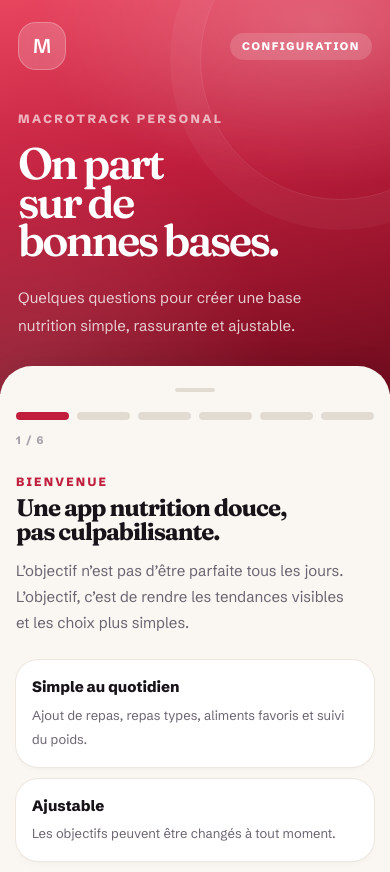
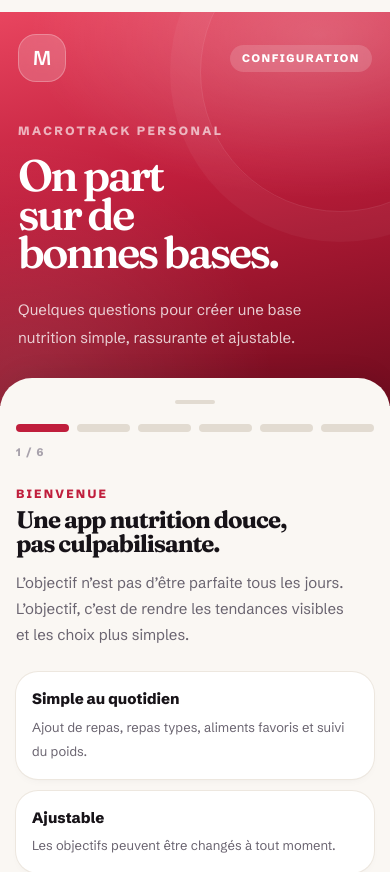
Before and after one commit to vincentchaumei-dev/macrotrack-mitzi, a Next.js app: page /onboarding in a window 390 px wide. Shown: the top 872 px of the page. Built offline with nearby package versions, Linux system fonts and the light colour scheme.

Commit message:
fix: add iOS safe area spacing

```diff
--- a/src/app/globals.css
+++ b/src/app/globals.css
@@ -2031,3 +2031,19 @@
   border: 1px solid var(--mt-line);
   box-shadow: var(--mt-shadow-sm);
 }
+
+.mt-phone-shell {
+  padding-top: env(safe-area-inset-top);
+}
+
+@supports (padding-top: max(0px)) {
+  .mt-phone-shell {
+    padding-top: max(env(safe-area-inset-top), 12px);
+  }
+}
+/* iOS safe-area fix */
+@media (max-width: 768px) {
+  .mt-phone-shell {
+    padding-top: max(env(safe-area-inset-top), 12px);
+  }
+}
```
